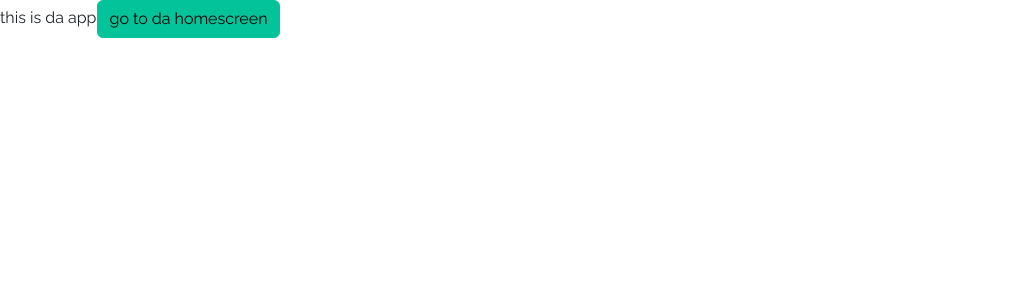
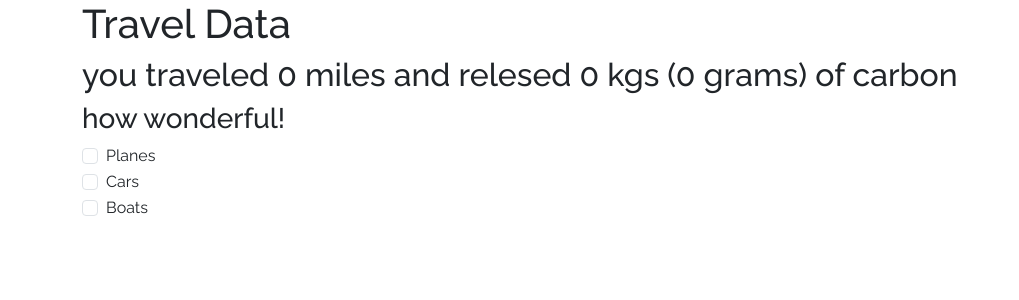
Before and after one commit to camdencatholic/smartcarbon, a Next.js app: page /app in a window 1280 px wide. Shown: the top 300 px of the page, without its empty margins (0-1019 px from the left). Built offline with nearby package versions, Linux system fonts and the light colour scheme.

Commit message:
wow the form kinda works now

```diff
--- a/src/app/app/page.tsx
+++ b/src/app/app/page.tsx
@@ -1,8 +1,5 @@
-import Link from "next/link";
+import Input from "@/components/input"
 
-export default () => (
-	<>
-		this is da app
-		<Link href={"/"} className="btn btn-primary">go to da homescreen</Link>
-	</>
-)
+export default () => {
+	return <Input />
+}
--- /dev/null
+++ b/src/components/input.tsx
@@ -0,0 +1,128 @@
+"use client";
+import { useState } from 'react';
+import type { FormData } from '../typescript/dataTypes'
+
+export default function Input() {
+  const [formData, setFormData] = useState<FormData>({
+    planes: false,
+    cars: false,
+    boats: false,
+    miles: {
+      planes: null,
+      cars: null,
+      boats: null,
+    },
+  });
+
+  const handleCheckboxChange = (event: { target: { name: any; checked: any; }; }) => {
+    const { name, checked } = event.target;
+    setFormData({
+      ...formData,
+      [name]: checked,
+    });
+  };
+
+  const handleMilesChange = (event: { target: { name: any; value: any; }; }) => {
+    const { name, value } = event.target;
+    setFormData({
+      ...formData,
+      miles: {
+        ...formData.miles,
+        [name]: parseInt(value, 10),
+      },
+    });
+  };
+
+  const milesTraveled = (formData.miles.planes || 0) + (formData.miles.cars || 0) + (formData.miles.boats || 0)
+  const gOfCarbonReleasedByPlane = (formData.miles.planes || 0) * 41
+  const gOfCarbonReleasedByCar = (formData.miles.planes || 0) * 404
+  const gOfCarbonReleasedByBoat = (formData.miles.planes || 0) * 635
+  const totalCarbonEmissions = gOfCarbonReleasedByPlane + gOfCarbonReleasedByCar + gOfCarbonReleasedByBoat
+
+  return (
+    <div className="container">
+      <h1>Travel Data</h1>
+      <h2>you traveled {milesTraveled.toLocaleString("en-US")} miles and relesed {(milesTraveled / 1000).toLocaleString("en-US")} kgs ({milesTraveled.toLocaleString("en-US")} grams)  of carbon</h2>
+      <h3>how wonderful!</h3>
+      <form>
+        <div className="form-check">
+          <input
+            type="checkbox"
+            className="form-check-input"
+            id="planes"
+            name="planes"
+            checked={formData.planes}
+            onChange={handleCheckboxChange}
+          />
+          <label className="form-check-label" htmlFor="planes">
+            Planes
+          </label>
+        </div>
+        {formData.planes && (
+          <div className="form-group mb-3">
+            <input
+              type="number"
+              className="form-control"
+              name="planes"
+              placeholder="Miles traveled by planes"
+              value={formData.miles.planes}
+              onChange={handleMilesChange}
+            />
+          </div>
+        )}
+
+        <div className="form-check">
+          <input
+            type="checkbox"
+            className="form-check-input"
+            id="cars"
+            name="cars"
+            checked={formData.cars}
+            onChange={handleCheckboxChange}
+          />
+          <label className="form-check-label" htmlFor="cars">
+            Cars
+          </label>
+        </div>
+        {formData.cars && (
+          <div className="form-group mb-3">
+            <input
+              type="number"
+              className="form-control"
+              name="cars"
+              placeholder="Miles traveled by cars"
+              value={formData.miles.cars}
+              onChange={handleMilesChange}
+            />
+          </div>
+        )}
+
+        <div className="form-check">
+          <input
+            type="checkbox"
+            className="form-check-input"
+            id="boats"
+            name="boats"
+            checked={formData.boats}
+            onChange={handleCheckboxChange}
+          />
+          <label className="form-check-label" htmlFor="boats">
+            Boats
+          </label>
+        </div>
+        {formData.boats && (
+          <div className="form-group mb-3">
+            <input
+              type="number"
+              className="form-control"
+              name="boats"
+              placeholder="Miles traveled by boats"
+              value={formData.miles.boats}
+              onChange={handleMilesChange}
+            />
+          </div>
+        )}
+      </form>
+    </div>
+  );
+}
--- /dev/null
+++ b/src/typescript/dataTypes.ts
@@ -0,0 +1,10 @@
+export interface FormData {
+	planes: boolean;
+	cars: boolean;
+	boats: boolean;
+	miles: {
+		planes: number | null;
+		cars: number | null;
+		boats: number | null;
+	}
+}
```
